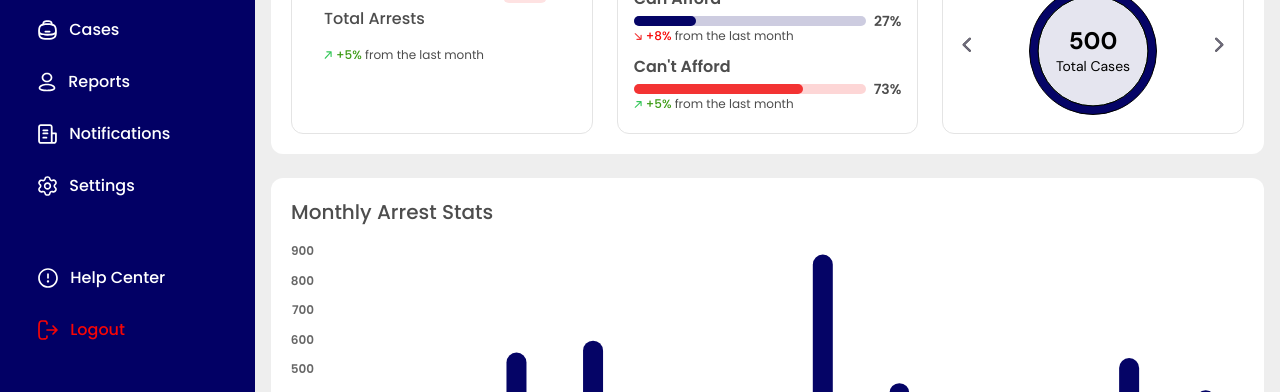
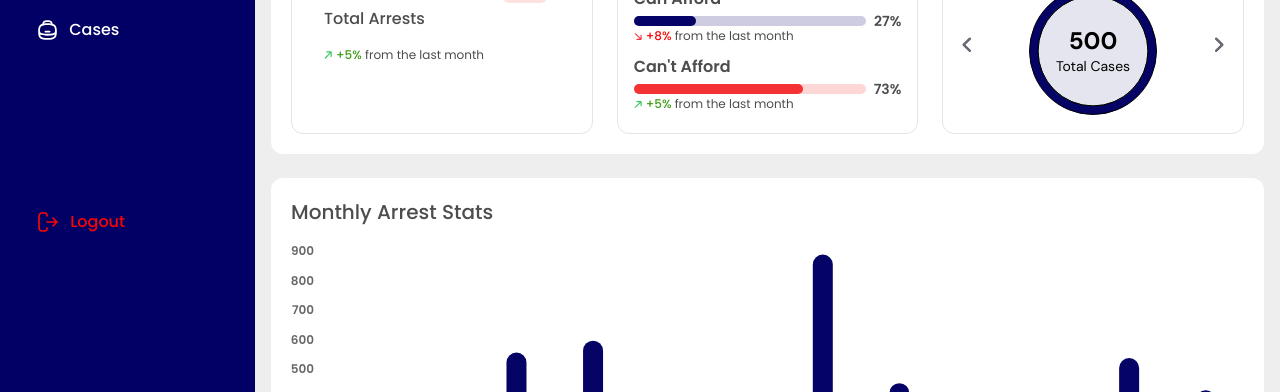
Before and after one commit to JSjags/temp-police-project, a React (Vite) app: page /dashboard/overview in a window 1280 px wide. Shown: the part 228-620 px from the top of the page. Built offline with nearby package versions, Linux system fonts and the light colour scheme; a web font is replaced by a local one.

Commit message:
Fix: Hide indone pages

```diff
--- a/src/components/layout/admin-layout/sidebar/Sidebar.jsx
+++ b/src/components/layout/admin-layout/sidebar/Sidebar.jsx
@@ -90,7 +90,7 @@ const Sidebar = ({ sidebarItems }) => {
                     navigate(`/${sidebarItem.route}`);
                   }}
                   style={{
-                    marginTop: i == 5 ? "40px" : "",
+                    marginTop: i == 2 ? "140px" : "",
                   }}
                 >
                   <img
--- a/src/constants/sidebarItems.js
+++ b/src/constants/sidebarItems.js
@@ -17,26 +17,26 @@ const sidebarItems = [
     route: "dashboard/cases",
     icon: cases,
   },
-  {
-    title: "Reports",
-    route: "dashboard/reports",
-    icon: reports,
-  },
-  {
-    title: "Notifications",
-    route: "dashboard/notifications",
-    icon: notifications,
-  },
-  {
-    title: "Settings",
-    route: "dashboard/settings",
-    icon: settings,
-  },
-  {
-    title: "Help Center",
-    route: "dashboard/help",
-    icon: help,
-  },
+  // {
+  //   title: "Reports",
+  //   route: "dashboard/reports",
+  //   icon: reports,
+  // },
+  // {
+  //   title: "Notifications",
+  //   route: "dashboard/notifications",
+  //   icon: notifications,
+  // },
+  // {
+  //   title: "Settings",
+  //   route: "dashboard/settings",
+  //   icon: settings,
+  // },
+  // {
+  //   title: "Help Center",
+  //   route: "dashboard/help",
+  //   icon: help,
+  // },
   {
     title: "Logout",
     route: "dashboard/logout",
```
